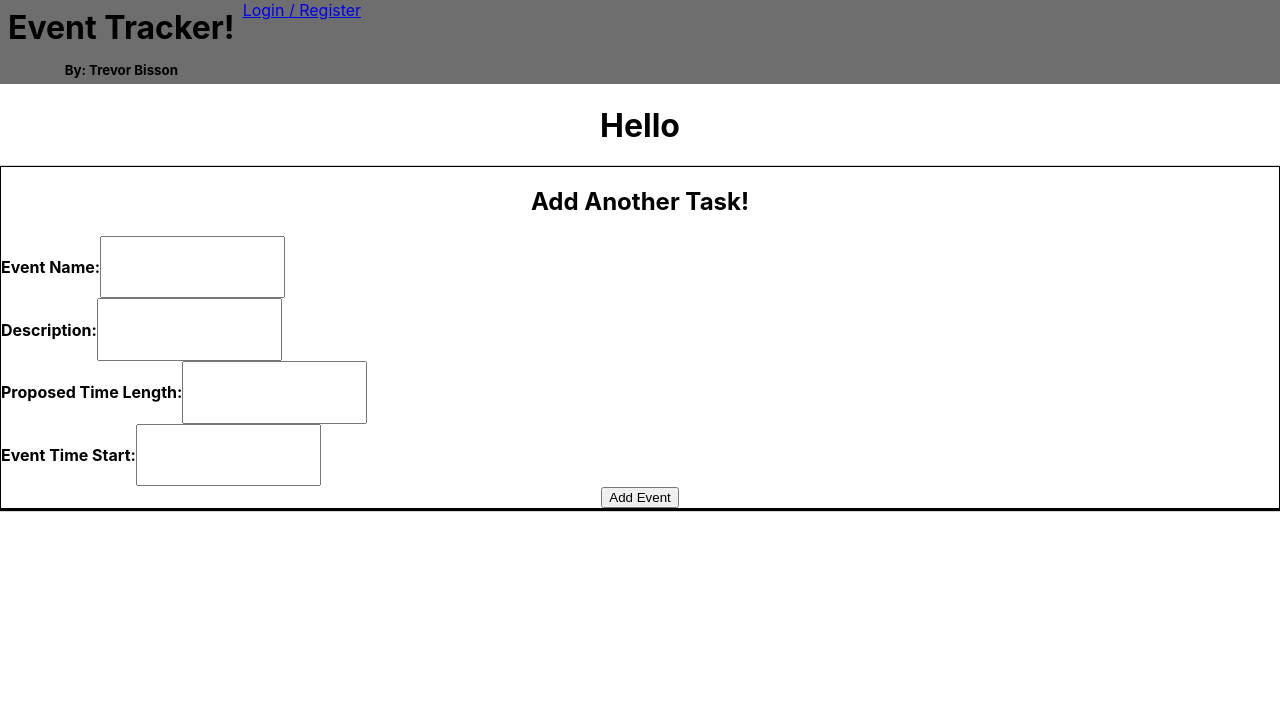
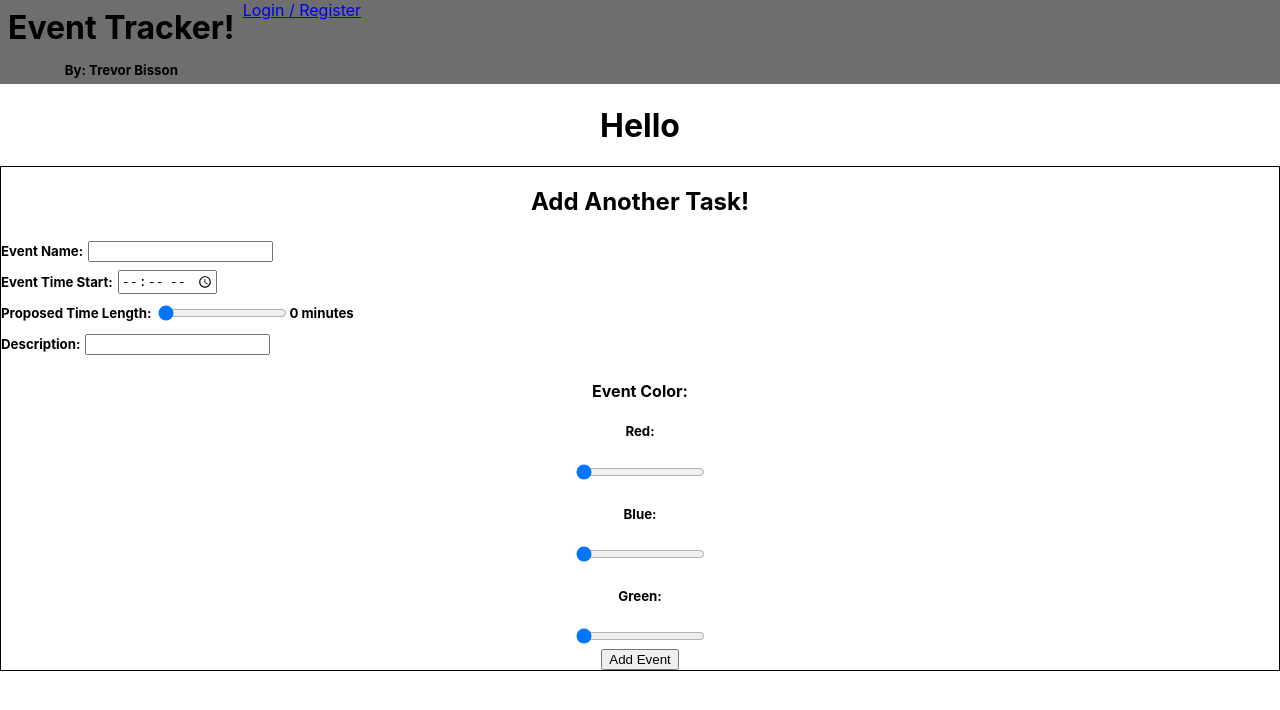
Before and after one commit to trevorbisson1/TaskManager, a React (Create React App) app in the folder task_manager/: page / in a window 1280 px wide. Shown: the top 710 px of the page. Built offline with nearby package versions, Linux system fonts and the light colour scheme.

Commit message:
changeTimelength safety commit

```diff
--- a/task_manager/src/Components/AddEvent/addEvent.js
+++ b/task_manager/src/Components/AddEvent/addEvent.js
@@ -1,25 +1,70 @@
+import react, {useState,useEffect} from "react";
 import "./addEvent.scss"
 
 const AddEvent = () => {
+
+    const [timeLength,changeTimeLength] = useState(0);
+
+    const [rgb,changeRGB] = useState({
+        red:0,
+        green:0,
+        blue:0
+    })
+
+    const inputTimeChangeHandler=(e)=>{
+        changeTimeLength((prevState)=>{
+            return{...prevState,[e.target.timeLength]:e.target.value}
+        })
+    }
+
+    const inputRedColorChangeHandler=(e)=>{
+        changeRGB((prevState)=>{
+            return{...prevState,[e.target.red]:e.target.value}
+        })
+    }
+
+    const inputBlueColorChangeHandler=(e)=>{
+        changeRGB((prevState)=>{
+            return{...prevState,[e.target.blue]:e.target.value}
+        })
+    }
+
+    const inputGreenColorChangeHandler=(e)=>{
+        changeRGB((prevState)=>{
+            return{...prevState,[e.target.green]:e.target.value}
+        })
+    }
+
     return (
         <div className="Add-Event">
             <form className="Form-Wrapper">
                 <h2>Add Another Task!</h2>
                 <div className="section">
-                    <h4>Event Name: </h4>
+                    <h5>Event Name: </h5>
                     <input></input>
                 </div>
                 <div className="section">
-                    <h4>Description:</h4>
-                    <input></input>
+                    <h5>Event Time Start:</h5>
+                    <input type="time" />
                 </div>
                 <div className="section">
-                    <h4>Proposed Time Length:</h4>
-                    <input></input>
+                    <h5>Proposed Time Length:</h5>
+                    <input type="range" min="0" max="240" step="5" value={timeLength} onChange={(e) => changeTimeLength(e.target.value)}/>
+                    <h5>{timeLength} minutes</h5>
                 </div>
                 <div className="section">
-                    <h4>Event Time Start:</h4>
-                    <input></input>
+                    <h5>Description:</h5>
+                    <input className="description"></input>
+                </div>
+                <div className="color-section">
+                    <h4>Event Color:</h4>
+                    <h5>Red:</h5>
+                    <input type="range" min="0" max="255" step="1" value={timeLength} onChange={inputRedColorChangeHandler}/>
+                    <h5>Blue:</h5>
+                    <input type="range" min="0" max="255" step="1" value={timeLength} onChange={inputBlueColorChangeHandler}/>
+                    <h5>Green:</h5>
+                    <input type="range" min="0" max="255" step="1" value={timeLength} onChange={inputGreenColorChangeHandler}/>
+
                 </div>
                 <button>Add Event</button>
             </form>
--- a/task_manager/src/Components/AddEvent/addEvent.scss
+++ b/task_manager/src/Components/AddEvent/addEvent.scss
@@ -1,10 +1,21 @@
+$AddEventMarginTB : 7.5px;
+$AddEventMarginR: 5px;
 .Add-Event{
     border: 1px;
     border-style: solid;
-    box-shadow: 1px 1px 1px 1px;
 }
 
 .section{
     display: flex;
-
+    flex-direction: row;
+    align-items: center;
+    margin:0px;
+    input{
+        height: fit-content;
+    }
+    h5{
+        margin-top:$AddEventMarginTB;
+        margin-bottom: $AddEventMarginTB;
+        margin-right: $AddEventMarginR;
+    }
 }
--- a/task_manager/src/Components/Landing/landing.js
+++ b/task_manager/src/Components/Landing/landing.js
@@ -1,4 +1,3 @@
-import AddCalendarEvent from "../AddEvent/addEvent";
 import "./landing.scss"
 import AddEvent from "../AddEvent/addEvent"
 const Landing = () => {
```
